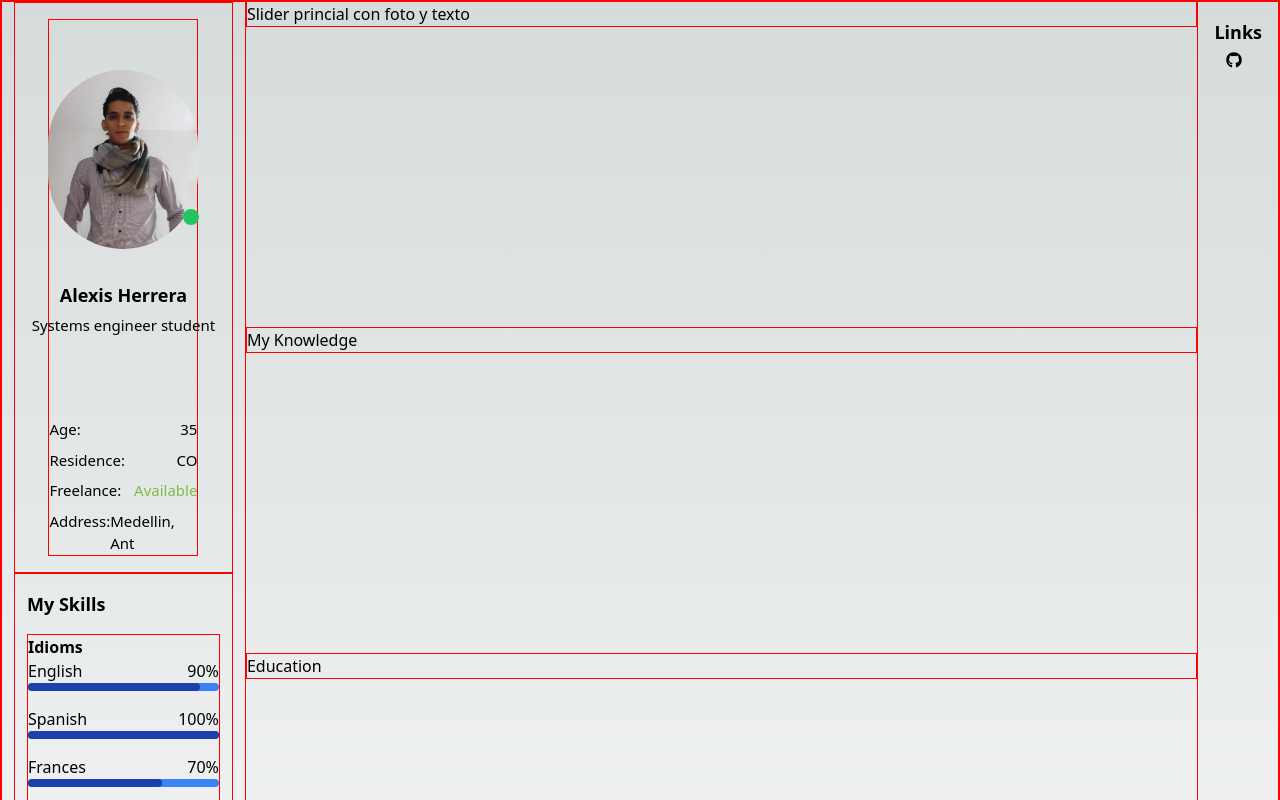
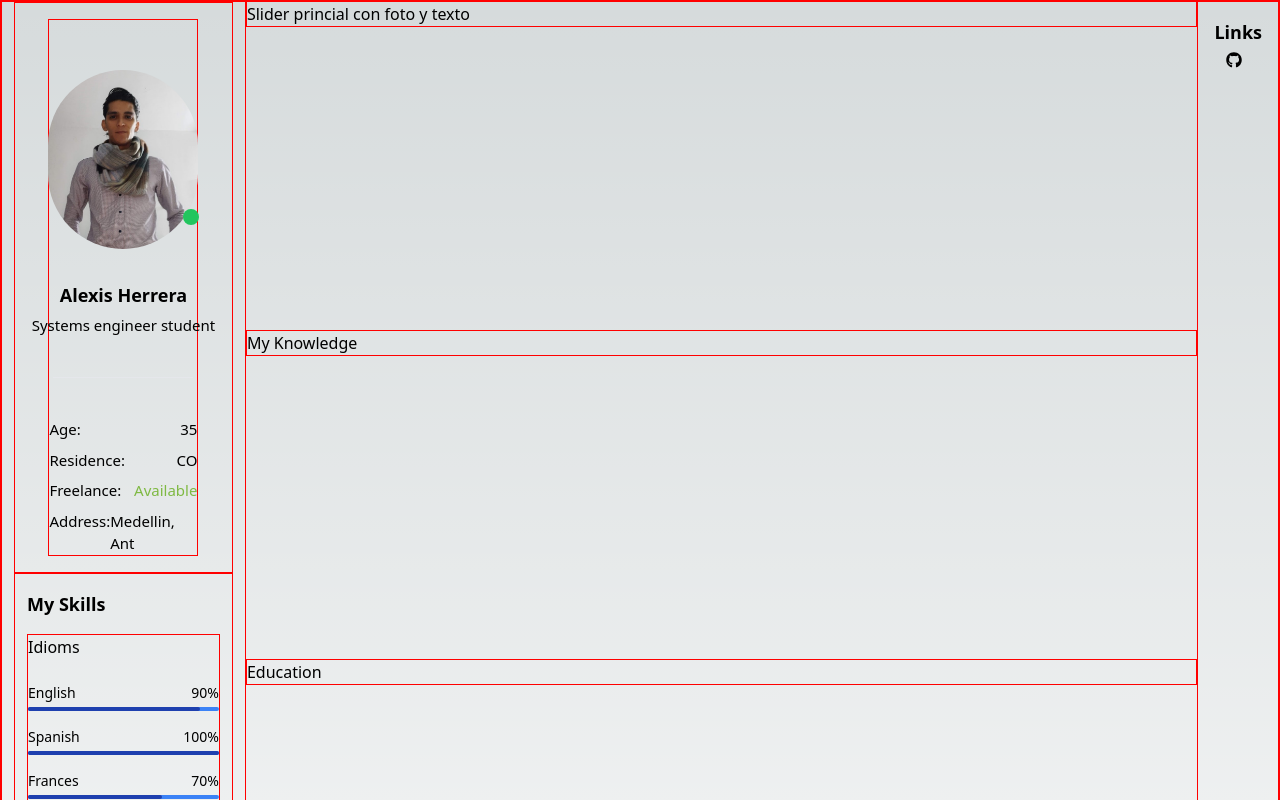
Before and after one commit to jalexisherrera/cv-jalexis-herrera, a Next.js app: page / in a window 1280 px wide. Shown: the top 800 px of the page. Built offline with nearby package versions, Linux system fonts and the light colour scheme.

Commit message:
Minors changes

```diff
--- a/components/LanguageSkills.tsx
+++ b/components/LanguageSkills.tsx
@@ -24,17 +24,21 @@ const LanguageSkills: React.FC = () => {
 
   return (
     <div className="debug">
-      <h3 className="font-semibold">Idioms</h3>
+      <h4 className="title-skill mb-2 h-6">Idioms</h4>
+      <div className="mt-6">
         {languageSkills.map((skill) => (
-        <div key={skill.language} className="flex flex-col justify-center mb-4">
-          <div className="flex justify-between">
-            <h3 className="flex">{skill.language}</h3>
-            <span className="flex text-rigth"> {skill.percentage}%</span>
+          <div
+            key={skill.language}
+            className="flex flex-col justify-center mb-4"
+          >
+            <div className="flex justify-between h-6">
+              <p className="flex text-sm">{skill.language}</p>
+              <span className="flex text-sm"> {skill.percentage}%</span>
             </div>
             <div className="w-1/1">
-            <div className="bg-blue-500 h-2 rounded-full">
+              <div className="bg-blue-500 h-1 rounded-full">
                 <div
-                className="h-2 bg-blue-800 rounded-full"
+                  className="h-1 bg-blue-800 rounded-full"
                   style={{ width: `${skill.percentage}%` }}
                 />
               </div>
@@ -42,6 +46,7 @@ const LanguageSkills: React.FC = () => {
           </div>
         ))}
       </div>
+    </div>
   );
 };
 
```
Lines whose indentation alone changed are shown as unchanged.
